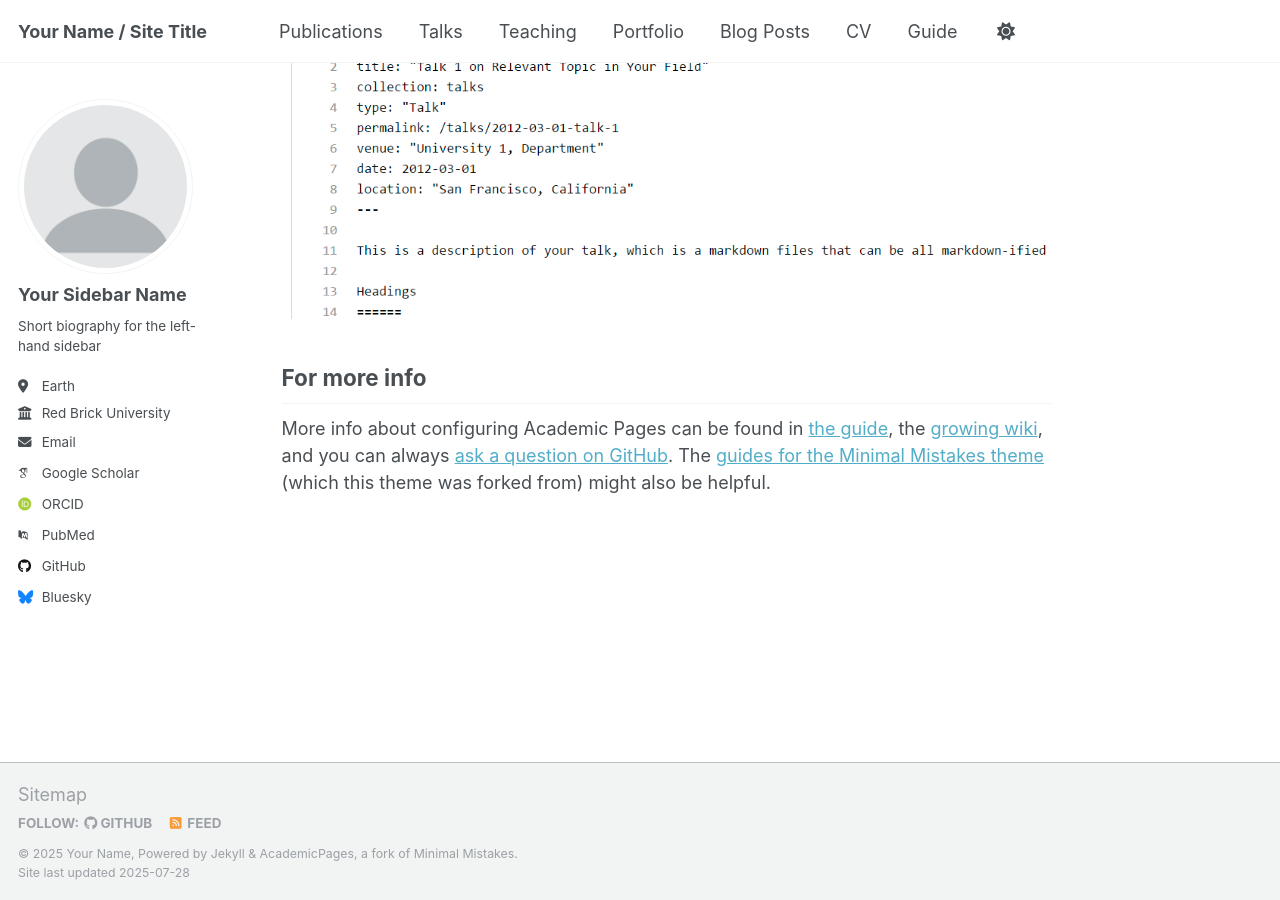
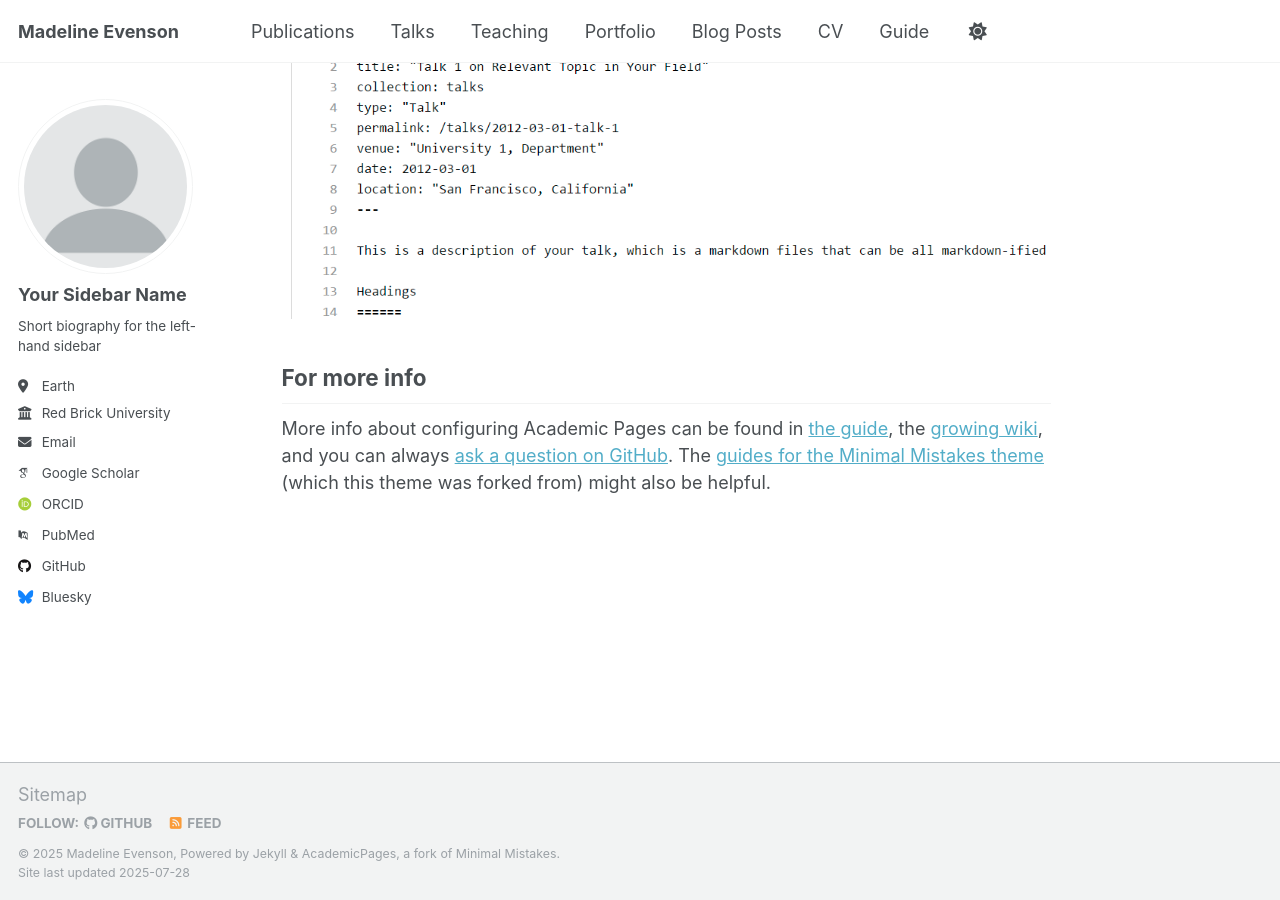
Before and after one commit to madeline-evenson/REU_project, a Jekyll site: the page built from _pages/about.md, in a window 1280 px wide and 900 px high, scrolled down 2880 px. Built offline with Jekyll 4.4.1, drawn with Linux system fonts in a browser that asks for light colours; some web fonts are replaced; a script that is not in the unit is left out.

Commit message:
Update _config.yml
change name

```diff
--- a/_config.yml
+++ b/_config.yml
@@ -9,9 +9,9 @@
 # Basic Site Settings
 locale                   : "en-US"
 site_theme               : "default"
-title                    : "Your Name / Site Title"
+title                    : "Madeline Evenson"
 title_separator          : "-"
-name                     : &name "Your Name"
+name                     : &name "Madeline Evenson"
 description              : &description "personal description"
 url                      : https://academicpages.github.io # the base hostname & protocol for your site e.g. "https://[your GitHub username].github.io" or if you already have some other page hosted on Github then use "https://[your GitHub username].github.io/[Your Repo Name]"
 baseurl                  : "" # the subpath of your site, e.g. "/blog"
```
